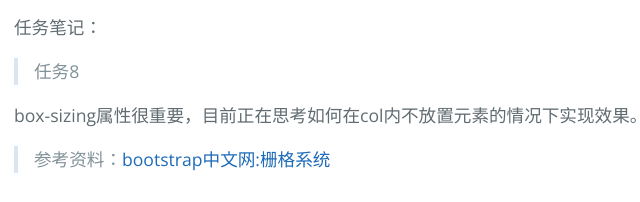
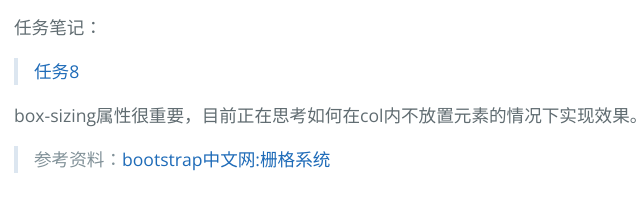
Before and after one commit to monkey65535/ife_dilidili, a plain HTML site: page index.html in a window 1280 px wide. Shown: the part 732-934 px from the top of the page, 210-850 px from the left. Drawn offline with nearby package versions, Linux system fonts and the light colour scheme.

Commit message:
静态页面更改
静态页面更改

```diff
--- a/index.html
+++ b/index.html
@@ -42,7 +42,7 @@ HTML/CSS任务目标：   </p>
 <p>任务笔记：  </p>
 
 <blockquote>
-<p>任务8  </p>
+<p><a href="http://monkey65535.github.io/ife_dilidili/task8/task8.html">任务8</a>   </p>
 </blockquote>
 
 <p>box-sizing属性很重要，目前正在思考如何在col内不放置元素的情况下实现效果。  </p>
```
